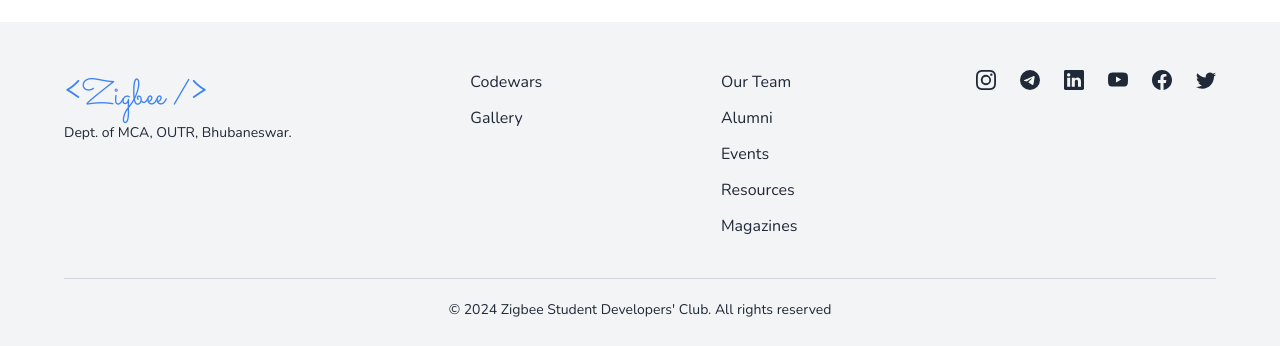
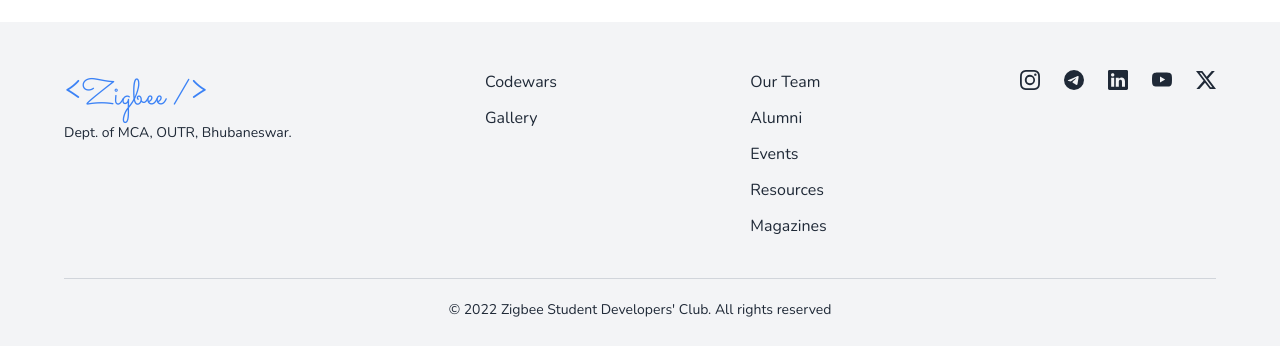
Before and after one commit to Zigbee-Student-Developers-Club/zigbee-2, a Next.js app: page /alumni in a window 1280 px wide. Shown: the part 1018-1364 px from the top of the page. Built offline with nearby package versions, Linux system fonts and the light colour scheme; no server answers.

Commit message:
Fixed minor changes

```diff
--- a/src/app/_components/Footer.tsx
+++ b/src/app/_components/Footer.tsx
@@ -4,8 +4,7 @@ import {
   Telegram,
   Linkedin,
   Youtube,
-  Facebook,
-  Twitter,
+  TwitterX,
 } from "react-bootstrap-icons";
 import Logo from "@/app/_components/Logo";
 import { Text } from "@/components/ui/text";
@@ -31,8 +30,6 @@ export default function Footer() {
             <Link href="/gallery" className="hover:text-teal-500">
               Gallery
             </Link>
-            {/* Uncomment the below link if needed */}
-            {/* <Link href="/blogs" className="hover:text-teal-500">Blogs</Link> */}{" "}
           </div>
 
           {/* Navigation Links - Column 2 */}
@@ -85,18 +82,11 @@ export default function Footer() {
               <Youtube size={20} />
             </Link>
             <Link
-              href="https://www.facebook.com/zigbee.cetb"
-              target="_blank"
-              className="transition-colors duration-300 hover:text-blue-800"
-            >
-              <Facebook size={20} />
-            </Link>
-            <Link
               href="https://twitter.com/zigbeecetb"
               target="_blank"
               className="transition-colors duration-300 hover:text-sky-500"
             >
-              <Twitter size={20} />
+              <TwitterX size={20} />
             </Link>
           </div>
         </div>
@@ -106,7 +96,8 @@ export default function Footer() {
 
         {/* Footer Text */}
         <Text variant="small" className="text-center">
-          © 2024 Zigbee Student Developers&apos; Club. All rights reserved
+          &copy; {new Date().getFullYear()} Zigbee Student Developers&apos;
+          Club. All rights reserved
         </Text>
       </div>
     </footer>
```
